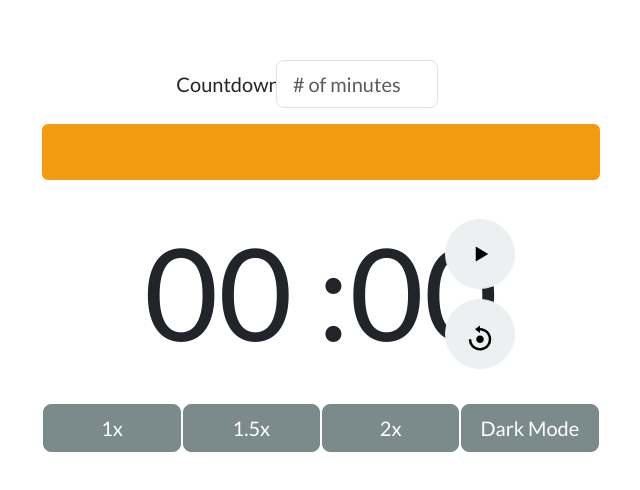
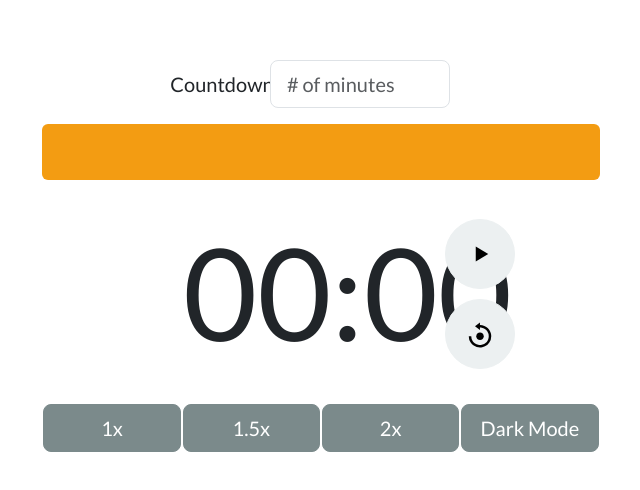
Before and after one commit to stillmattwest/countdown-timer, a React (Create React App) app: page / in a window 1280 px wide. Shown: the part 140-630 px from the top of the page, without its empty margins (319-959 px from the left). Built offline with nearby package versions, Linux system fonts and the light colour scheme.

Commit message:
adding working timer

```diff
--- a/src/actions/playPauseActions.js
+++ b/src/actions/playPauseActions.js
@@ -4,3 +4,10 @@ export const setPause = (pauseState) => {
       payload: pauseState,
     };
   };
+
+export const setTimerRunning = (timerState) => {
+  return {
+    type: "SET_TIMER_RUNNING",
+    payload: timerState
+  };
+};
--- a/src/components/Timer/Timer.css
+++ b/src/components/Timer/Timer.css
@@ -1,3 +1,5 @@
 .timer-display{
     font-size: 8em;
+    min-width:575px;
+    max-width:575px;
 }
--- a/src/components/Timer/Timer.js
+++ b/src/components/Timer/Timer.js
@@ -15,8 +15,7 @@ class Timer extends Component{
             if((this.props.timerMins || this.props.timerMins === 0) && (this.props.timerSecs || this.props.timerSecs === 0)){
                 let mins = this.props.timerMins;
                 let secs = this.props.timerSecs;
-                let displayMins = mins >= 10 ? `${mins}`:`0${mins}
-                `;
+                let displayMins = mins >= 10 ? `${mins}`:`0${mins}`;
                 let displaySecs = secs >=10 ? `${secs}`:`0${secs}`;
 
                 return `${displayMins}:${displaySecs}`;
--- a/src/components/TimerControls/TimerControls.css
+++ b/src/components/TimerControls/TimerControls.css
@@ -27,3 +27,10 @@
     left:0px;
 
 }
+
+.timer-controls-reset-button{
+    position:relative;
+    top:-3px;
+    left:0px;
+
+}
--- a/src/components/TimerControls/TimerControls.js
+++ b/src/components/TimerControls/TimerControls.js
@@ -3,7 +3,7 @@ import {Button} from 'react-bootstrap';
 import {BiPause,BiPlay,BiReset} from 'react-icons/bi';
 import {connect} from 'react-redux';
 import {setTimerMins,setTimerSecs} from '../../actions/timerSettingsActions';
-import {setPause} from '../../actions/playPauseActions';
+import {setPause,setTimerRunning} from '../../actions/playPauseActions';
 import "./TimerControls.css";
 
 class TimerControls extends Component{
@@ -12,15 +12,62 @@ class TimerControls extends Component{
         this.props.setPause(true);
     }
 
+    getTimerMins = () => {
+        return this.props.timerMins;
+    }
+
+    getTimerSecs = () => {
+        return this.props.timerSecs;
+    }
+
+    runTimer = () => {
+        try{
+            this.props.setTimerRunning(true);
+            const context = this;
+            function timer(){
+                console.log('timer running');
+                let mins = context.props.timerMins;
+                let secs = context.props.timerSecs;
+                let paused = context.props.paused;
+                if(paused){
+                    clearInterval(runningTimer);
+                }
+                if(secs > 0){
+                    secs --;
+                    context.props.setTimerSecs(secs);
+                }else{
+                    if(mins > 0){
+                        secs = 59;
+                        mins --;
+                        context.props.setTimerMins(mins);
+                        context.props.setTimerSecs(secs);
+                    }else{
+                        clearInterval(runningTimer);
+                    }
+                }
+            }
+
+            let runningTimer = setInterval(timer,1000);
+
+            }catch(err){
+            console.log(`components.TimerControls.runTimer: ${err}`);
+        }
+    }
+
     handlePlayPauseClick = () => {
         try{
             if(this.props.paused || this.props.paused === false){
                 if(this.props.paused){
-                    this.props.setPause(false)
+                    this.props.setPause(false);
+                    if(!this.props.timerRunning){
+                        this.runTimer();
+                    }
                 }else{
                     this.props.setPause(true);
+                    this.props.setTimerRunning(false);
                 }
             }
+
         }catch(err){
             console.log(`components.TimerControls.handlePlayPauseClick: ${err}`);
         }
@@ -31,6 +78,7 @@ class TimerControls extends Component{
             this.props.setTimerMins(0);
             this.props.setTimerSecs(0);
             this.props.setPause(true);
+            this.props.setTimerRunning(false);
         }catch(err){
             console.log(`components.TimerControls.handleResetClick: ${err}`);
         }
@@ -44,12 +92,16 @@ class TimerControls extends Component{
         }
     }
 
+    renderResetIcon = () => {
+        return <span className="timer-controls-reset-button"><BiReset/></span>
+    }
+
 
     render(){
         return(
             <div className="timer-controls-button-container">
                 <Button variant="light" size="lg" className="timer-controls-button" onClick={this.handlePlayPauseClick}>{this.renderPlayPauseIcon()}</Button>
-                <Button variant="light" size="lg" className="timer-controls-button" onClick={this.handleResetClick}><BiReset/></Button>
+                <Button variant="light" size="lg" className="timer-controls-button" onClick={this.handleResetClick}>{this.renderResetIcon()}</Button>
             </div>
 
         )
@@ -57,7 +109,7 @@ class TimerControls extends Component{
 }
 
 const mapStateToProps = (state) => {
-    return{timer:state.timer,paused:state.paused}
+    return{timer:state.timer,paused:state.paused,timerMins:state.timerMins,timerSecs:state.timerSecs}
 }
 
-export default connect(mapStateToProps,{setTimerMins,setTimerSecs,setPause})(TimerControls);
+export default connect(mapStateToProps,{setTimerMins,setTimerSecs,setPause,setTimerRunning})(TimerControls);
--- a/src/components/TimerSettings/TimerSettings.css
+++ b/src/components/TimerSettings/TimerSettings.css
@@ -4,11 +4,13 @@
 
 .timer-settings-countdown-label{
     position: relative;
-    right:32px;
+    right:38px;
 
 }
 
 .timer-settings-minute-input{
     position: relative;
-    right:138px;
+    right:144px;
+    min-width:180px !important;
+    max-width:180px !important;
 }
--- a/src/reducers/index.js
+++ b/src/reducers/index.js
@@ -1,7 +1,7 @@
 import { combineReducers } from "redux";
 import { setTimerMinsReducer,setTimerSecsReducer } from "./timerSettingsReducers";
 import { setMessageReducer } from "./messageReducers";
-import {setPauseReducer} from "./playPauseReducers";
+import {setPauseReducer,setTimerRunningReducer} from "./playPauseReducers";
 
-export default combineReducers({timerMins:setTimerMinsReducer,timerSecs:setTimerSecsReducer,message:setMessageReducer,paused:setPauseReducer
+export default combineReducers({timerMins:setTimerMinsReducer,timerSecs:setTimerSecsReducer,message:setMessageReducer,paused:setPauseReducer,timerRunning:setTimerRunningReducer
 });
--- a/src/reducers/playPauseReducers.js
+++ b/src/reducers/playPauseReducers.js
@@ -5,3 +5,11 @@ export const setPauseReducer = (state =[],action) => {
 
     return state;
 }
+
+export const setTimerRunningReducer = (state = [],action) => {
+    if(action.type === 'SET_TIMER_RUNNING'){
+        return action.payload;
+    }
+
+    return state;
+};
```
